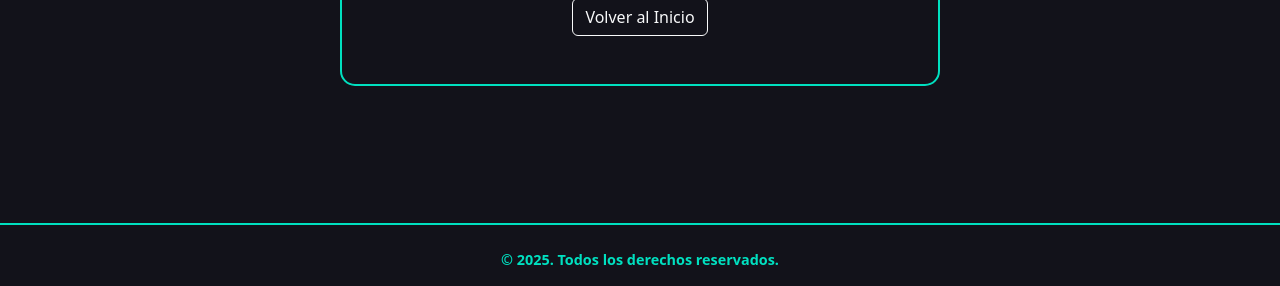
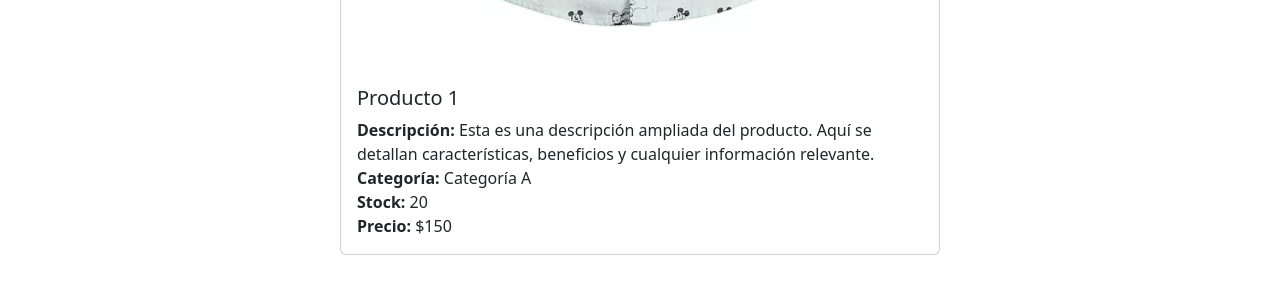
Before and after one commit to Goddzy/pv_tp_integrador_grupo04, a React (Vite) app: page /producto/1 in a window 1280 px wide. Before the commit this address had no page. Shown: the part 666-952 px from the top of the page. Built offline with nearby package versions, Linux system fonts and the light colour scheme.

Commit message:
Cari Enrique Gustavo -DetallesProducto

```diff
--- a/src/App.jsx
+++ b/src/App.jsx
@@ -5,6 +5,7 @@ import Home from "./Home"
 import Error404 from "./Error404"
 import CrearProducto from "./CrearProducto"
 import Contacto from "./contacto";
+import DetalleProducto from './DetalleProducto';
 
 function App() {
 
@@ -16,6 +17,7 @@ function App() {
             <Route exact path="/*" element={<Error404/>}></Route>
             <Route exact path="/crearProducto" element={<CrearProducto/>}></Route>
             <Route path="/aboutUs" element={<Contacto />} ></Route>
+            <Route path="/producto/:id" element={<DetalleProducto />} />
         </Routes>
       <Footer/>
     </BrowserRouter>
--- /dev/null
+++ b/src/DetalleProducto.jsx
@@ -0,0 +1,39 @@
+import React from 'react';
+import { Container, Card } from 'react-bootstrap';
+import { useParams } from 'react-router-dom';
+import imagen from '../images/ejemplo1.webp';
+
+const ProductDetail = () => {
+  const { id } = useParams();
+
+
+  const product = {
+    id: parseInt(id),
+    image: imagen,
+    title: `Producto ${id}`,
+    description:
+      'Esta es una descripción ampliada del producto. Aquí se detallan características, beneficios y cualquier información relevante.',
+    category: 'Categoría A',
+    stock: 20,
+    price: '$150',
+  };
+
+  return (
+    <Container className="py-5">
+      <Card className="mx-auto" style={{ maxWidth: '600px' }}>
+        <Card.Img variant="top" src={product.image} />
+        <Card.Body>
+          <Card.Title>{product.title}</Card.Title>
+          <Card.Text>
+            <strong>Descripción: </strong> {product.description} <br />
+            <strong>Categoría: </strong> {product.category} <br />
+            <strong>Stock: </strong> {product.stock} <br />
+            <strong>Precio: </strong> {product.price} <br />
+          </Card.Text>
+        </Card.Body>
+      </Card>
+    </Container>
+  );
+};
+
+export default ProductDetail;
--- a/src/Home.jsx
+++ b/src/Home.jsx
@@ -1,10 +1,11 @@
-import imagen from '../images/ejemplo1.webp'
+import imagen from '../images/ejemplo1.webp';
 import { Container, Carousel, Row, Col, Card, Button } from 'react-bootstrap';
+import { Link } from 'react-router-dom';
+
 const Home = () => {
   return (
     <>
       <Carousel indicators={false} controls={true} fade interval={5000}>
-
         <Carousel.Item>
           <div
             style={{
@@ -41,7 +42,6 @@ const Home = () => {
             }}
           />
         </Carousel.Item>
-
       </Carousel>
       <Container className="py-5">
         <h2 className="text-dark mb-3">PRODUCTOS</h2>
@@ -54,10 +54,13 @@ const Home = () => {
               <Card.Body>
                 <Card.Title>Card Title</Card.Title>
                 <Card.Text>
-               Some quick example text to build on the card title and make up the
-               bulk of the card's content.
+                  Some quick example text to build on the card title and make up the bulk
+                  of the card's content.
                 </Card.Text>
-          <Button variant="primary">Go somewhere</Button>
+                {/* Se modifica el botón para que redirija a la ruta de detalle del producto */}
+                <Button variant="primary" as={Link} to="/producto/1">
+                  Ver más detalles
+                </Button>
               </Card.Body>
             </Card>
           </Col>
@@ -67,10 +70,12 @@ const Home = () => {
               <Card.Body>
                 <Card.Title>Card Title</Card.Title>
                 <Card.Text>
-               Some quick example text to build on the card title and make up the
-               bulk of the card's content.
+                  Some quick example text to build on the card title and make up the bulk
+                  of the card's content.
                 </Card.Text>
-          <Button variant="primary">Go somewhere</Button>
+                <Button variant="primary" as={Link} to="/producto/2">
+                  Ver más detalles
+                </Button>
               </Card.Body>
             </Card>
           </Col>
@@ -80,17 +85,17 @@ const Home = () => {
               <Card.Body>
                 <Card.Title>Card Title</Card.Title>
                 <Card.Text>
-               Some quick example text to build on the card title and make up the
-               bulk of the card's content.
+                  Some quick example text to build on the card title and make up the bulk
+                  of the card's content.
                 </Card.Text>
-          <Button variant="primary">Go somewhere</Button>
+                <Button variant="primary" as={Link} to="/producto/3">
+                  Ver más detalles
+                </Button>
               </Card.Body>
             </Card>
           </Col>
         </Row>
       </Container>
-
-
     </>
   );
 };
```
Lines whose indentation alone changed are shown as unchanged.
